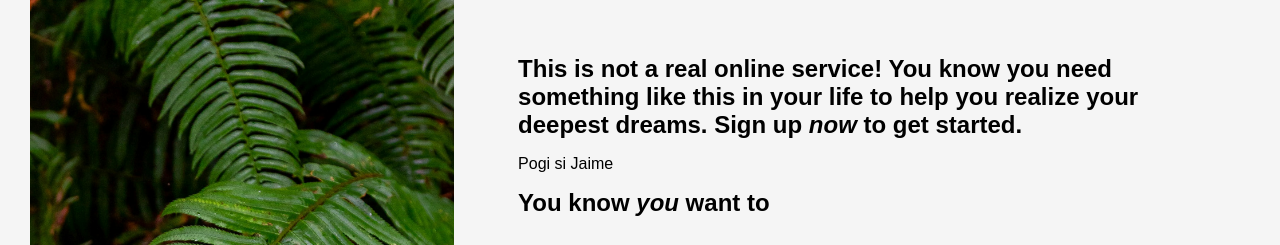
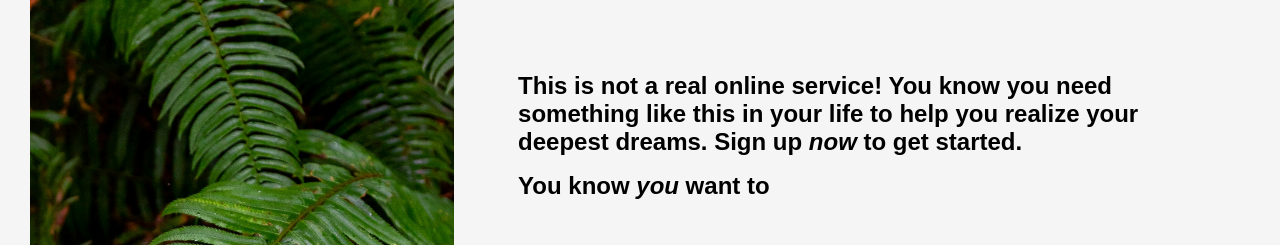
Before and after one commit to ClintJoey19/Sign-Up-Form, a plain HTML site: page index.html in a window 1280 px wide. Shown: the top 245 px of the page. Drawn offline with Linux system fonts and the light colour scheme; files whose address does not match are found by name.

Commit message:
bug fixed

```diff
--- a/index.html
+++ b/index.html
@@ -21,7 +21,6 @@
             this in your life to help you realize your deepest dreams. Sign up
             <i>now</i> to get started.
           </h2>
-          <p>Pogi si Jaime</p>
           <h2>You know <i>you</i> want to</h2>
         </article>
         <div class="form-container">
```
